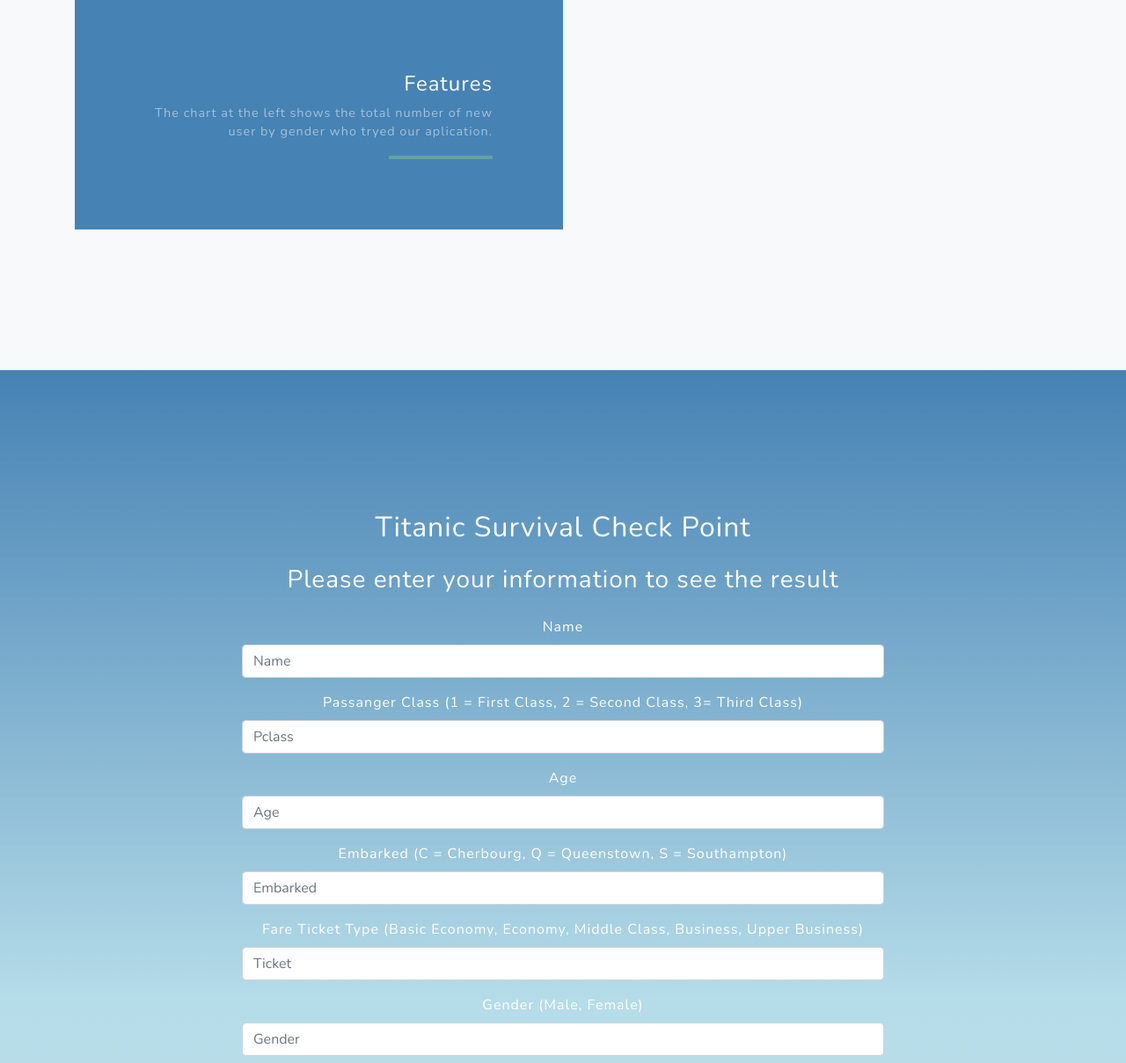
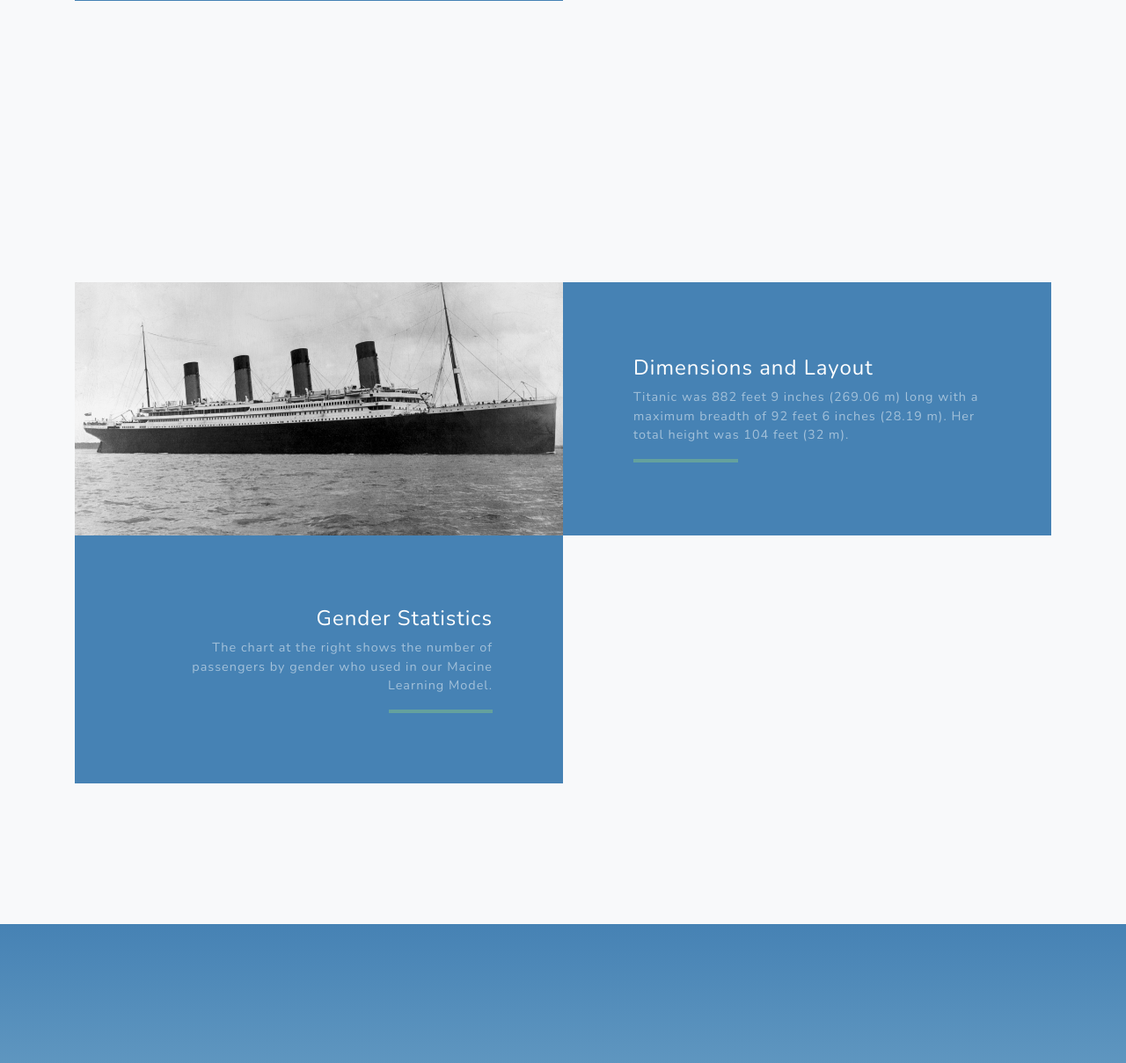
Before and after one commit to rwzlock/showcase-titanic-project, a Flask app: page / in a window 1280 px wide. Shown: the part 2668-3877 px from the top of the page at 88% size. Run offline with Flask 2, Linux system fonts and the light colour scheme; parts of the project's set-up code (start-up, migrations or seed data) failed here and were passed over; some libraries are stand-ins or nearby versions.

Commit message:
Charts  section added to html and passenger by gender chart updated

```diff
--- a/static/js/index.js
+++ b/static/js/index.js
@@ -33,9 +33,9 @@ Plotly.d3.json(plots_url, function(error, response) {
     var data = [response];
     console.log(response)
     var layout = { margin: { t: 30, b:50 },
-                   title: "Number of New User by Gender",
-                   xaxis: { title: "User by Gender "},
-                   yaxis: { title: "Number of New User"}
+                   title: "Number of Passengers by Gender",
+                   xaxis: { title: "Passenger by Gender "},
+                   yaxis: { title: "Number of Passenger"}
     }
     Plotly.plot("bar3", data, layout)
 })
--- a/templates/index.html
+++ b/templates/index.html
@@ -42,11 +42,12 @@
               <a class="nav-link js-scroll-trigger" href="#projects">ML Comparision</a>
             </li>
             <li class="nav-item">
+                <a class="nav-link js-scroll-trigger" href="#charts">Data Board</a>
+            </li>
+            <li class="nav-item">
               <a class="nav-link js-scroll-trigger" href="#form">Form</a>
             </li>
-            <li class="nav-item">
-              <a class="nav-link js-scroll-trigger" href="#signup">Data Board</a>
-            </li>
+
 
           </ul>
         </div>
@@ -132,7 +133,32 @@
           </div>
         </div>
 
-        <!-- Project Two Row -->
+      </div>
+    </section>
+
+<!-- Projects Section -->
+    <section id="charts" class="projects-section bg-light">
+        <div class="container">
+
+      <!-- Charts One Row -->
+        <div class="row justify-content-center no-gutters mb-5 mb-lg-0">
+            <div class="col-lg-6">
+              <img class="img-fluid" src="../static/images/Titanic_2.jpg" alt="">
+            </div>
+            <div class="col-lg-6">
+              <div class="bg-black text-center h-100 project">
+                <div class="d-flex h-100">
+                  <div class="project-text w-100 my-auto text-center text-lg-left">
+                    <h4 class="text-white">Dimensions and Layout</h4>
+                    <p class="mb-0 text-white-50">Titanic was 882 feet 9 inches (269.06 m) long with a maximum breadth of 92 feet 6 inches (28.19 m). Her total height was 104 feet (32 m).</p>
+                    <hr class="d-none d-lg-block mb-0 ml-0">
+                  </div>
+                </div>
+              </div>
+            </div>
+          </div>
+
+          <!-- Charts Two Row -->
         <div class="row justify-content-center no-gutters">
             <div class="col-lg-6">
                 <div id="bar3"></div>
@@ -141,8 +167,8 @@
               <div class="bg-black text-center h-100 project">
                 <div class="d-flex h-100">
                   <div class="project-text w-100 my-auto text-center text-lg-right">
-                    <h4 class="text-white">Features</h4>
-                    <p class="mb-0 text-white-50">The chart at the left shows the total number of new user  by gender who tryed our aplication.</p>
+                    <h4 class="text-white">Gender Statistics</h4>
+                    <p class="mb-0 text-white-50">The chart at the right shows the number of passengers by gender who used in our Macine Learning Model.</p>
                     <hr class="d-none d-lg-block mb-0 mr-0">
                   </div>
                 </div>
@@ -150,9 +176,9 @@
             </div>
           </div>
 
-      </div>
-    </section>
 
+        </div>
+      </section>
 <!-- Form Section -->
     <section id="form" class="about-section text-center">
       <div class="container">
```
